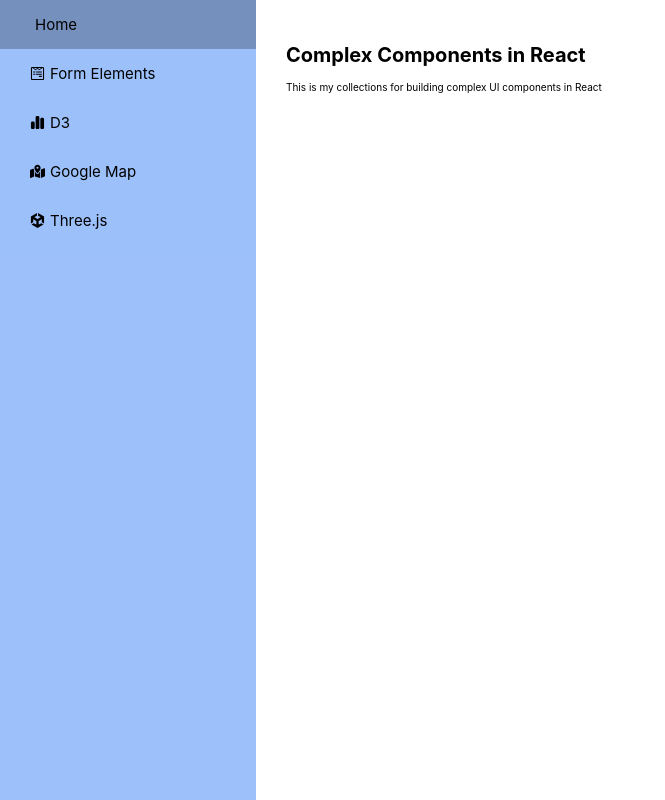
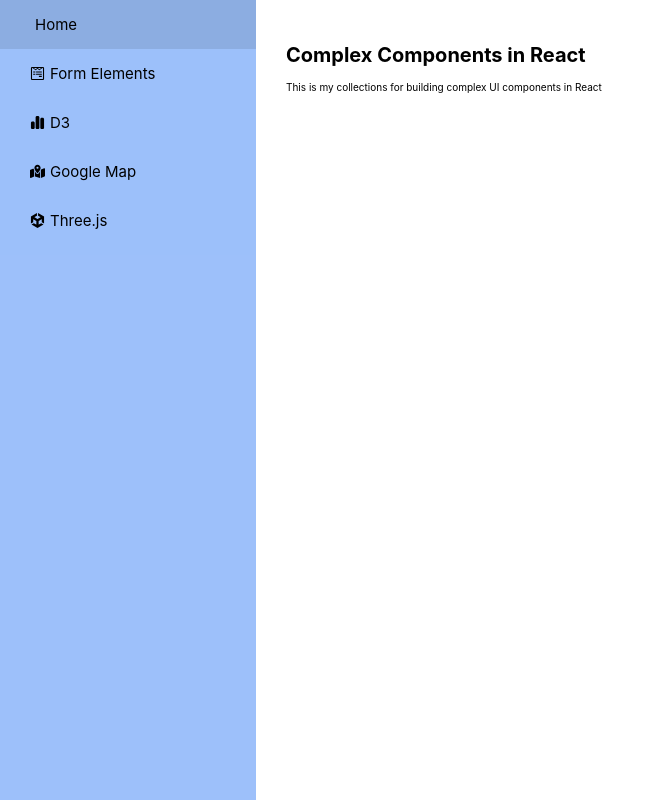
Before and after one commit to hazelGranger/component-complex, a Next.js app: page / in a window 1280 px wide. In both pictures the pointer is over the item "Home". Shown: the whole page, without its empty margins (0-665 px from the left). Built offline with nearby package versions, Linux system fonts and the light colour scheme.

Commit message:
change margin

```diff
--- a/components/Sidebar/Sidebar.module.css
+++ b/components/Sidebar/Sidebar.module.css
@@ -10,6 +10,10 @@
 
 .sidebarList-level-1 .sidebarItem span:first-child {
   text-indent: 1rem;
+}
+
+.sidebarList-level-1 .sidebarItem a:first-child {
+  margin-left: 1rem;
 }
 
 .sidebarList-level-2 .sidebarItem span:first-child {
@@ -26,7 +30,7 @@
 }
 
 .sidebarItem:hover {
-  background-color: rgba(0, 0, 0, 0.25);
+  background-color: rgba(0, 0, 0, 0.1);
 }
 
 .sidebarItem a {
```
Also changed, not shown: 1 other file (tests, documents, lock files or other folders).
